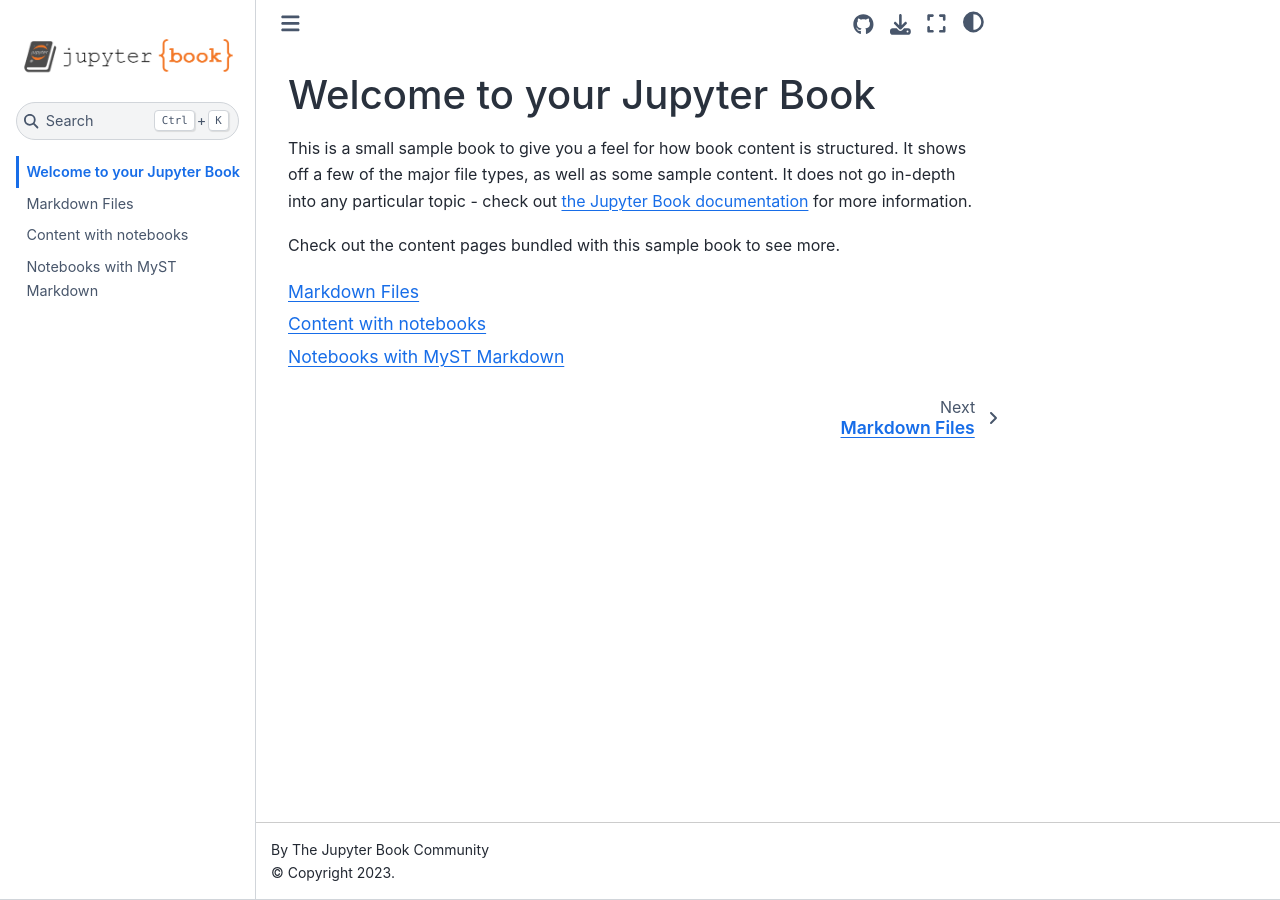
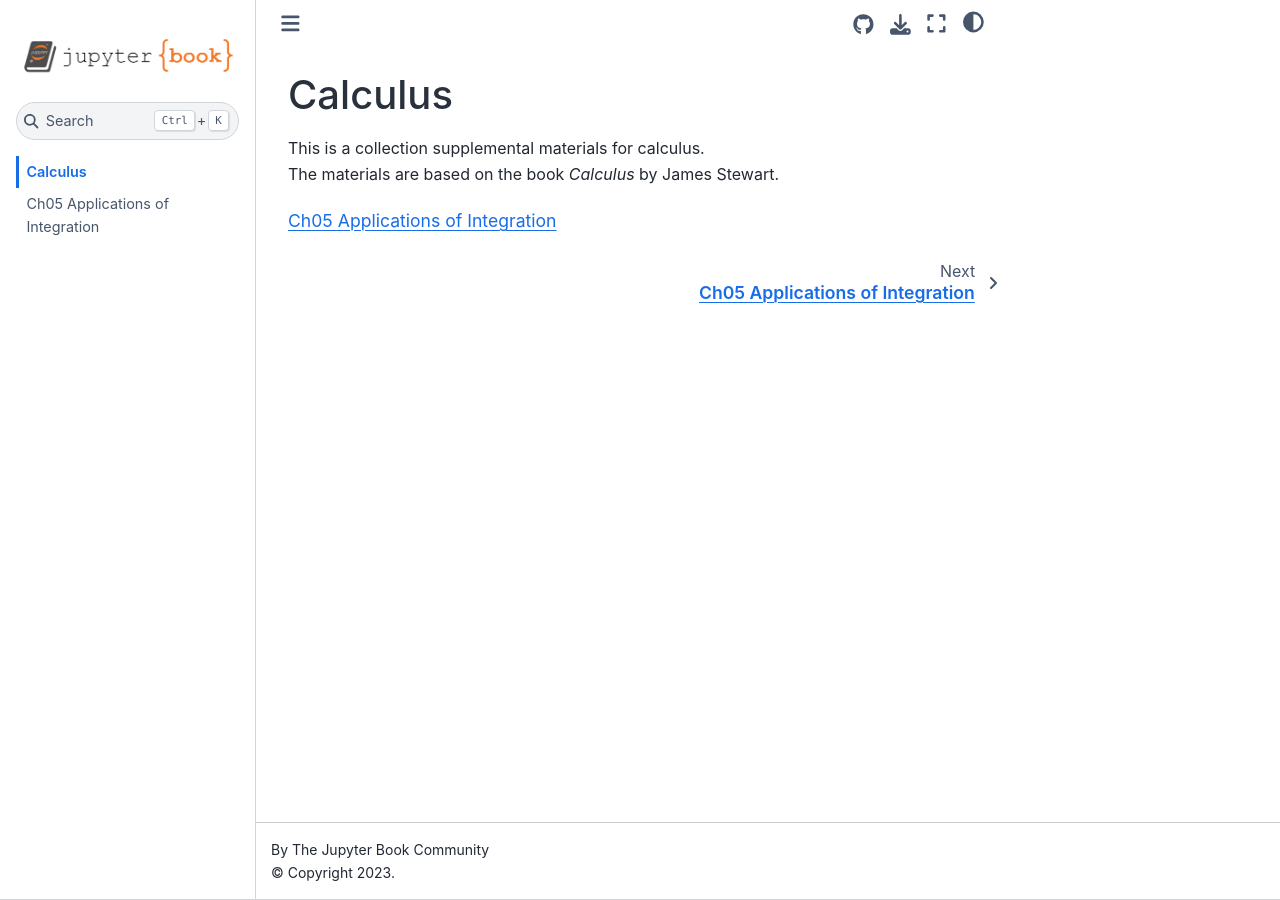
Before and after one commit to AaronOET/ntouoet_calc_1131, a Jupyter Book: the page built from intro.md, in a window 1280 px wide. Built offline with Jupyter Book 1.0.4 settings and Sphinx 7.4.7 and the Sphinx Book theme 1.1.4, drawn with Linux system fonts in a browser that asks for light colours.

````diff
--- a/_toc.yml
+++ b/_toc.yml
@@ -4,6 +4,10 @@
 format: jb-book
 root: intro
 chapters:
-- file: markdown
-- file: notebooks
-- file: markdown-notebooks
+- file: ch05
+  # sections:
+  #   - file: ch05/fig17.html
+  #     format: html
+# - file: markdown
+# - file: notebooks
+# - file: markdown-notebooks
--- a/intro.md
+++ b/intro.md
@@ -1,11 +1,7 @@
-# Welcome to your Jupyter Book
+# Calculus
 
-This is a small sample book to give you a feel for how book content is
-structured.
-It shows off a few of the major file types, as well as some sample content.
-It does not go in-depth into any particular topic - check out [the Jupyter Book documentation](https://jupyterbook.org) for more information.
-
-Check out the content pages bundled with this sample book to see more.
+This is a collection supplemental materials for calculus.<br>
+The materials are based on the book *Calculus* by James Stewart.
 
 ```{tableofcontents}
 ```
````
Also changed, not shown: ch05.md (added, +11 -0 lines), fig17.html (added, +96 -0 lines), _config.yml (line endings or trailing spaces).
